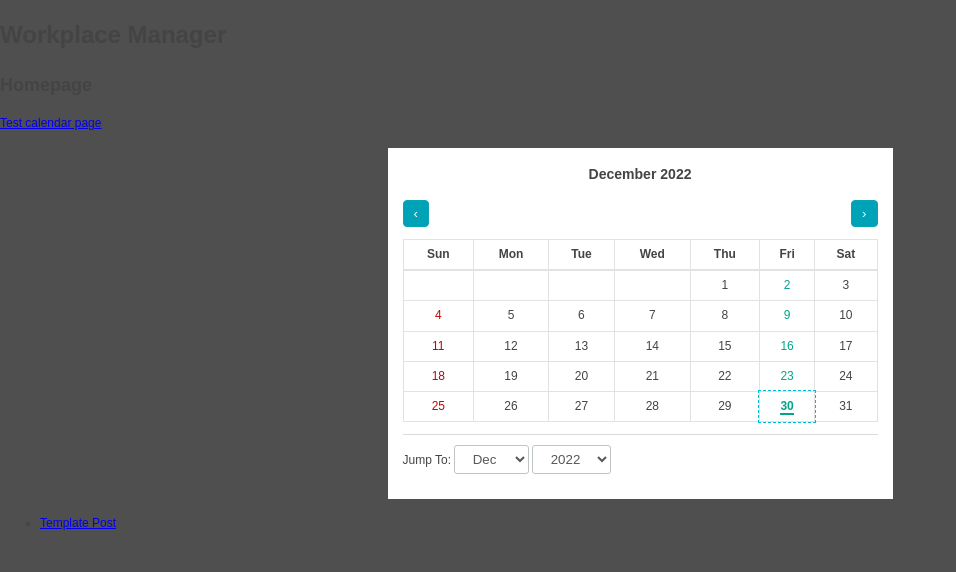
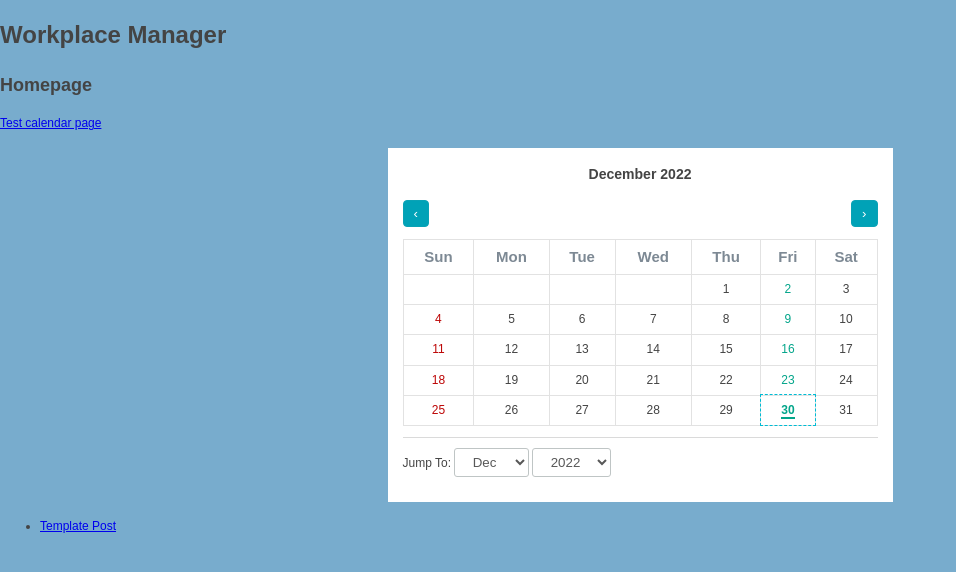
Before and after one commit to vic-mva2022/vic-mva2022.github.io, a Jekyll site: the page built from index.html, in a window 1280 px wide. Shown: the top 572 px of the page, without its empty margins (0-956 px from the left). Built offline with Jekyll 4.4.1, drawn with Linux system fonts in a browser that asks for light colours.

Commit message:
edit style sheet

```diff
--- a/assets/css/calendar_style_bis.css
+++ b/assets/css/calendar_style_bis.css
@@ -7,7 +7,7 @@ html {
 
 body {
     margin: 0;
-    background: #504f4f;
+    background:#78ACCD;
     font-size: 1em;
 }
 
@@ -105,7 +105,7 @@ body {
 
 days-header {
     padding: 0 1.25rem;
-    color: #7D8994;;
+    color: #7D8994;
     display: flex;
     align-items: center;
     font-size: 15px;
--- a/js/calendar-first.js
+++ b/js/calendar-first.js
@@ -45,11 +45,11 @@ if (lang == "en") {
 }
 
 
-var $dataHead = "<tr><days-header>";
+var $dataHead = "<tr style='color:#7D8994;font-size:15px;font-weight: bold;font-family:sans-serif;line-height: 1.6;'>";
 for (dhead in days) {
     $dataHead += "<th data-days='" + days[dhead] + "'>"  + days[dhead] +  "</th>";
 }
-$dataHead += "</days-header></tr>";
+$dataHead += "</tr>";
 
 //alert($dataHead);
 document.getElementById("thead-month").innerHTML = $dataHead;
```
